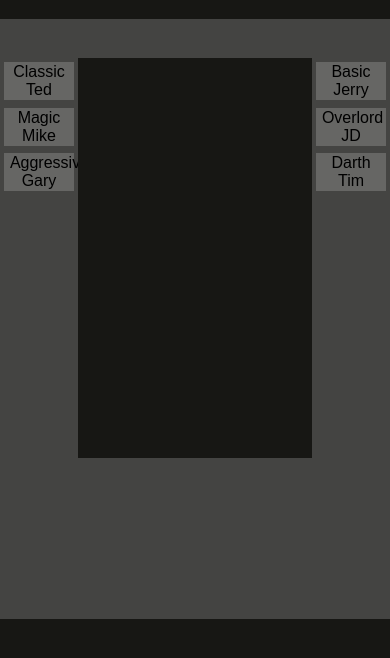
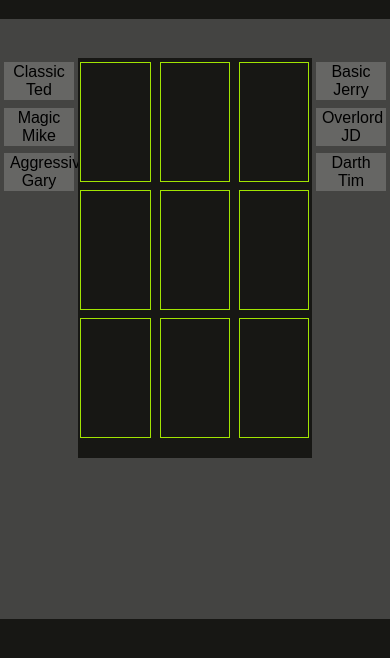
Before and after one commit to MichaelGaynor/JSTestProj, a website: page app/index.html in a window 390 px wide. Shown: the part 98-756 px from the top of the page. Drawn offline with Linux system fonts and the light colour scheme.

Commit message:
Responsive css

```diff
--- a/app/index.html
+++ b/app/index.html
@@ -17,7 +17,15 @@
 
     <div class="center">
       <div class="board">
-
+        <button id="first"></button>
+        <button id="second"></button>
+        <button id="third"></button>
+        <button id="fourth"></button>
+        <button id="fifth"></button>
+        <button id="sixth"></button>
+        <button id="seventh"></button>
+        <button id="eighth"></button>
+        <button id="ninth"></button>
       </div>
     </div>
 
--- a/sass/main.scss
+++ b/sass/main.scss
@@ -31,6 +31,14 @@ body {
   margin-top: 10%;
   float: left;
   background-color: $H1Grey;
+  button{
+    width: 30%;
+    height: 120px;
+    margin: 4px 1%;
+    padding: 0;
+    border: 1px solid $H1Green;
+    background-color: $H1Grey;
+  }
 }
 
 .player{
```
Also changed, not shown: app/css/main.css, 1 other file.
